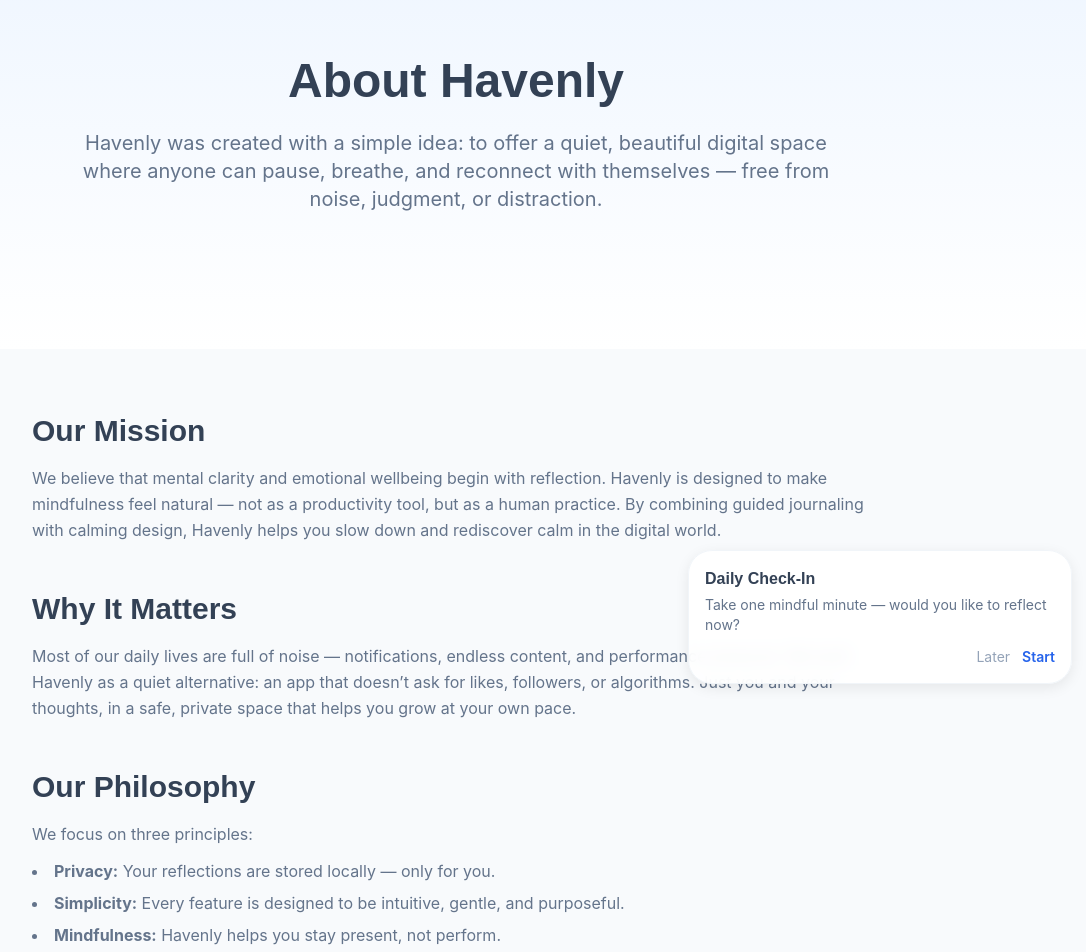
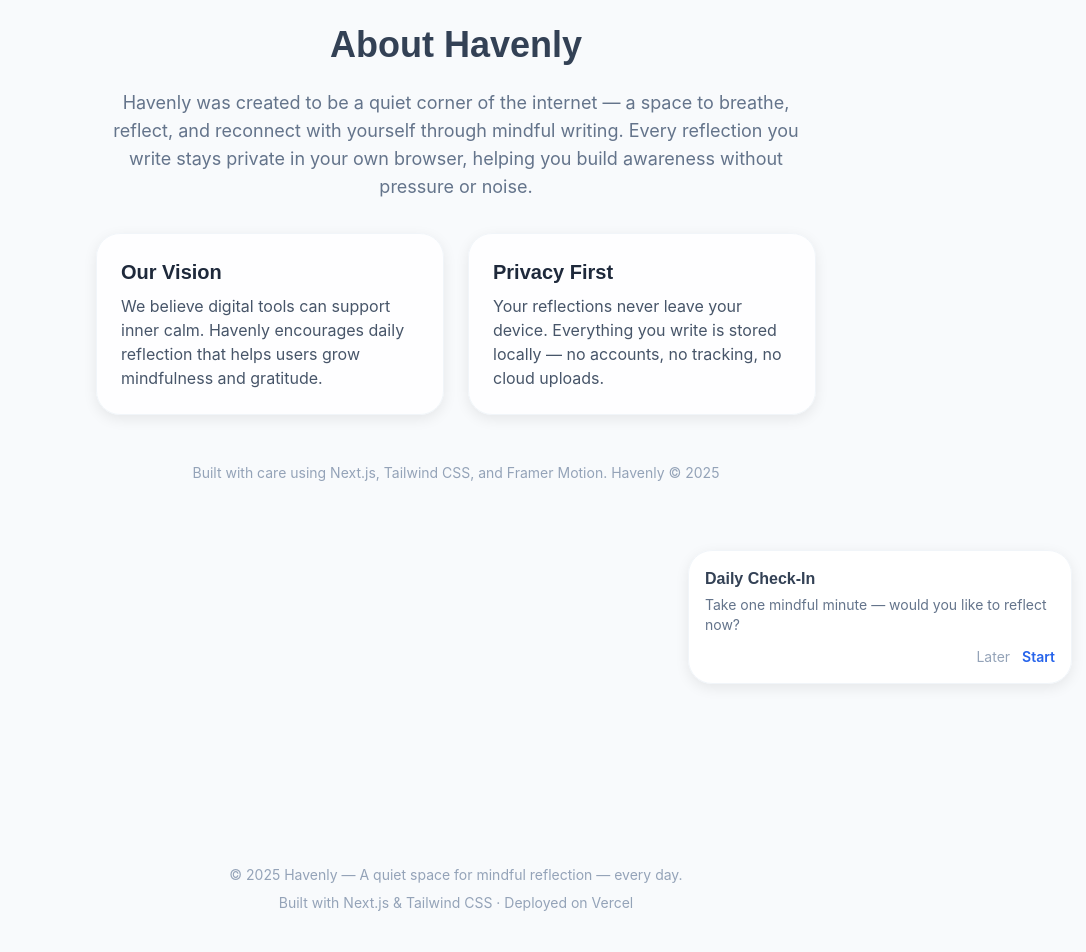
Before and after one commit to Khrboshi/havenly, a Next.js app: page /about in a window 1280 px wide. Shown: the part 100-1052 px from the top of the page, without its empty margins (184-1270 px from the left). Built offline with nearby package versions, Linux system fonts and the light colour scheme.

Commit message:
Update about.jsx

```diff
--- a/pages/about.jsx
+++ b/pages/about.jsx
@@ -1,86 +1,59 @@
 "use client";
 
+import Head from "next/head";
 import { motion } from "framer-motion";
-import SEO from "@/components/SEO";
-import Link from "next/link";
 
 export default function About() {
   return (
     <>
-      <SEO
-        title="About Havenly — A Space for Mindful Reflection"
-        description="Learn about Havenly’s mission to make calm, mindful reflection accessible to everyone through beautiful, private digital spaces."
+      <Head>
+        <title>About Havenly — Mindful Reflection for Modern Life</title>
+        <meta
+          name="description"
+          content="Havenly helps you slow down, reflect, and rediscover calm through guided mindfulness prompts and journaling tools."
         />
+      </Head>
 
-      <motion.section
+      <motion.main
         initial={{ opacity: 0, y: 20 }}
         animate={{ opacity: 1, y: 0 }}
-        transition={{ duration: 0.6 }}
-        className="relative py-24 text-center bg-gradient-to-b from-blue-50 to-white"
+        transition={{ duration: 0.5 }}
+        className="max-w-3xl mx-auto px-6 py-16 text-center"
       >
-        <h1 className="text-5xl font-extrabold text-slate-800 mb-6">
+        <h1 className="text-4xl font-semibold mb-6 text-slate-800">
           About Havenly
         </h1>
-        <p className="text-lg sm:text-xl text-slate-600 max-w-3xl mx-auto mb-10">
-          Havenly was created with a simple idea: to offer a quiet, beautiful digital space
-          where anyone can pause, breathe, and reconnect with themselves — free from noise,
-          judgment, or distraction.
+
+        <p className="text-lg text-slate-600 mb-8">
+          Havenly was created to be a quiet corner of the internet — a space to
+          breathe, reflect, and reconnect with yourself through mindful writing.
+          Every reflection you write stays private in your own browser, helping
+          you build awareness without pressure or noise.
         </p>
-      </motion.section>
 
-      <motion.section
-        initial={{ opacity: 0 }}
-        animate={{ opacity: 1 }}
-        transition={{ delay: 0.3 }}
-        className="max-w-4xl mx-auto px-6 py-16 space-y-12 text-left"
-      >
-        <div>
-          <h2 className="text-3xl font-semibold text-slate-800 mb-4">
-            Our Mission
-          </h2>
-          <p className="text-slate-600 leading-relaxed">
-            We believe that mental clarity and emotional wellbeing begin with reflection.
-            Havenly is designed to make mindfulness feel natural — not as a productivity tool,
-            but as a human practice. By combining guided journaling with calming design,
-            Havenly helps you slow down and rediscover calm in the digital world.
+        <div className="grid sm:grid-cols-2 gap-6 text-left text-slate-700">
+          <div className="card">
+            <h2 className="text-xl font-semibold mb-2">Our Vision</h2>
+            <p>
+              We believe digital tools can support inner calm. Havenly encourages
+              daily reflection that helps users grow mindfulness and gratitude.
             </p>
           </div>
 
-        <div>
-          <h2 className="text-3xl font-semibold text-slate-800 mb-4">
-            Why It Matters
-          </h2>
-          <p className="text-slate-600 leading-relaxed">
-            Most of our daily lives are full of noise — notifications, endless content,
-            and performance pressure. We built Havenly as a quiet alternative: an app that
-            doesn’t ask for likes, followers, or algorithms. Just you and your thoughts,
-            in a safe, private space that helps you grow at your own pace.
+          <div className="card">
+            <h2 className="text-xl font-semibold mb-2">Privacy First</h2>
+            <p>
+              Your reflections never leave your device. Everything you write is
+              stored locally — no accounts, no tracking, no cloud uploads.
             </p>
           </div>
-
-        <div>
-          <h2 className="text-3xl font-semibold text-slate-800 mb-4">
-            Our Philosophy
-          </h2>
-          <p className="text-slate-600 leading-relaxed">
-            We focus on three principles:
-          </p>
-          <ul className="list-disc list-inside mt-3 space-y-2 text-slate-600">
-            <li><strong>Privacy:</strong> Your reflections are stored locally — only for you.</li>
-            <li><strong>Simplicity:</strong> Every feature is designed to be intuitive, gentle, and purposeful.</li>
-            <li><strong>Mindfulness:</strong> Havenly helps you stay present, not perform.</li>
-          </ul>
         </div>
 
-        <div className="text-center pt-12">
-          <p className="text-slate-600 mb-6">
-            Havenly is still evolving — and we’re grateful you’re part of this journey.
+        <p className="text-slate-500 text-sm mt-12">
+          Built with care using Next.js, Tailwind CSS, and Framer Motion.
+          Havenly © {new Date().getFullYear()}
         </p>
-          <Link href="/unpack" className="btn-primary inline-block">
-            Start Reflecting
-          </Link>
-        </div>
-      </motion.section>
+      </motion.main>
     </>
   );
 }
```
Lines whose indentation alone changed are shown as unchanged.
